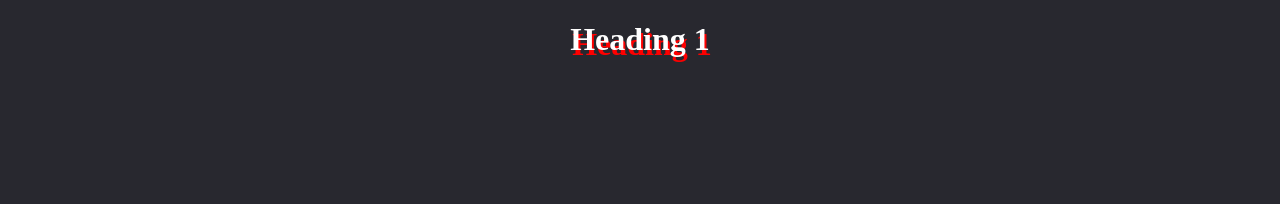
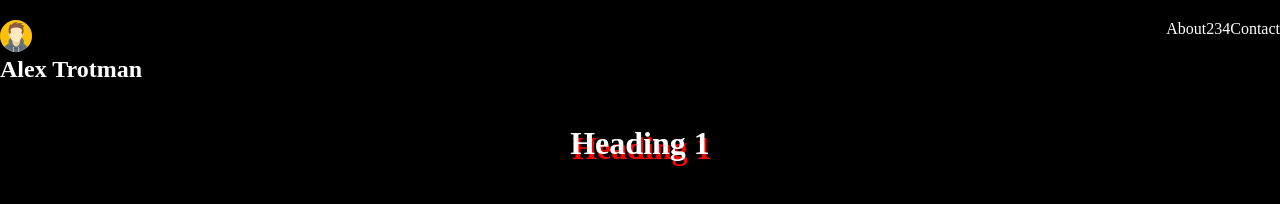
Before and after one commit to Alex-Trotman/my-personal-website, a plain HTML site: page index.html in a window 1280 px wide. Drawn offline with Linux system fonts and the light colour scheme.

Commit message:
add css styles, add html elements for navbar

```diff
--- a/index.html
+++ b/index.html
@@ -5,7 +5,29 @@
     <title>My Personal Website</title>
 </head>
 <body>
+    <nav class="navbar-parent">
+        <div class="name-and-logo-container">
+            <img src="logo-image.png" alt="logo" height="32" width="32" class="logo">
+            <h2>Alex Trotman</h2>
+        </div>
+        <ul class="navbar-ul">
+            <li class="navbar-li">About</li>
+            <li class="navbar-li">2</li>
+            <li class="navbar-li">3</li>
+            <li class="navbar-li">4</li>
+            <li class="navbar-li">Contact</li>
+        </ul>
+
+    </nav>
     <h1>Heading 1</h1>
+
+
+
+
+
+
+
+
     <script src="script.js"></script>
 </body>
 </html>
--- a/style.css
+++ b/style.css
@@ -348,12 +348,52 @@
     display: none;
   }
 /* Start Alex's CSS */
+/* Primary color: #7438D2*/
+/* Secondary color: #ffffff */
+/* Accent color: #0cff00 */
+/* https://realtimecolors.com/?colors=ffffff-000000-7438D2-ffffff-0cff00 */
+
+
 
 body {
-    background: rgb(40, 40, 47);
+    background: #000000;
   }
 
-h1, h2 {
+
+.navbar-parent {
+    display: flex;
+    flex-direction: row;
+    justify-content: space-between;
+    width: 100%;
+    padding: 20px 0;
+}
+
+.navbar-parent h2 {
+    color: white;
+    padding: 0px;
+    margin: 0;
+    font-size: 24px;
+}
+
+.logo {
+    border-radius: 50%;
+    padding: 0px;
+}
+
+.navbar-ul {
+    margin: 0;
+    padding: 0;
+    list-style-type: none;
+    display: flex;
+}
+
+.navbar-ul li {
+    padding: 0px;
+    font-size: 16px;
+    color: white;
+}
+
+h1 {
     color: white;
     text-align: center;
     text-shadow: red 2px 5px;
```
Also changed, not shown: logo-image.png (added).
